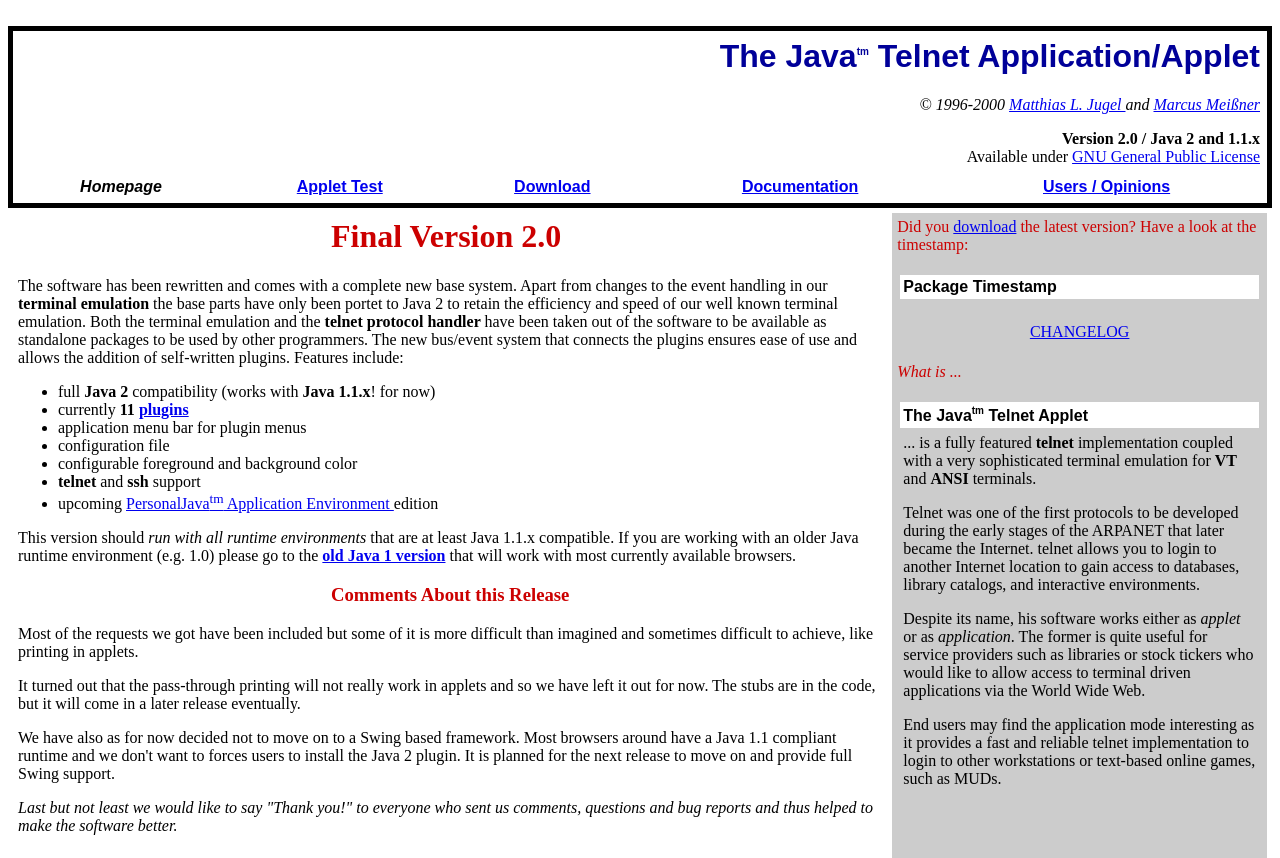
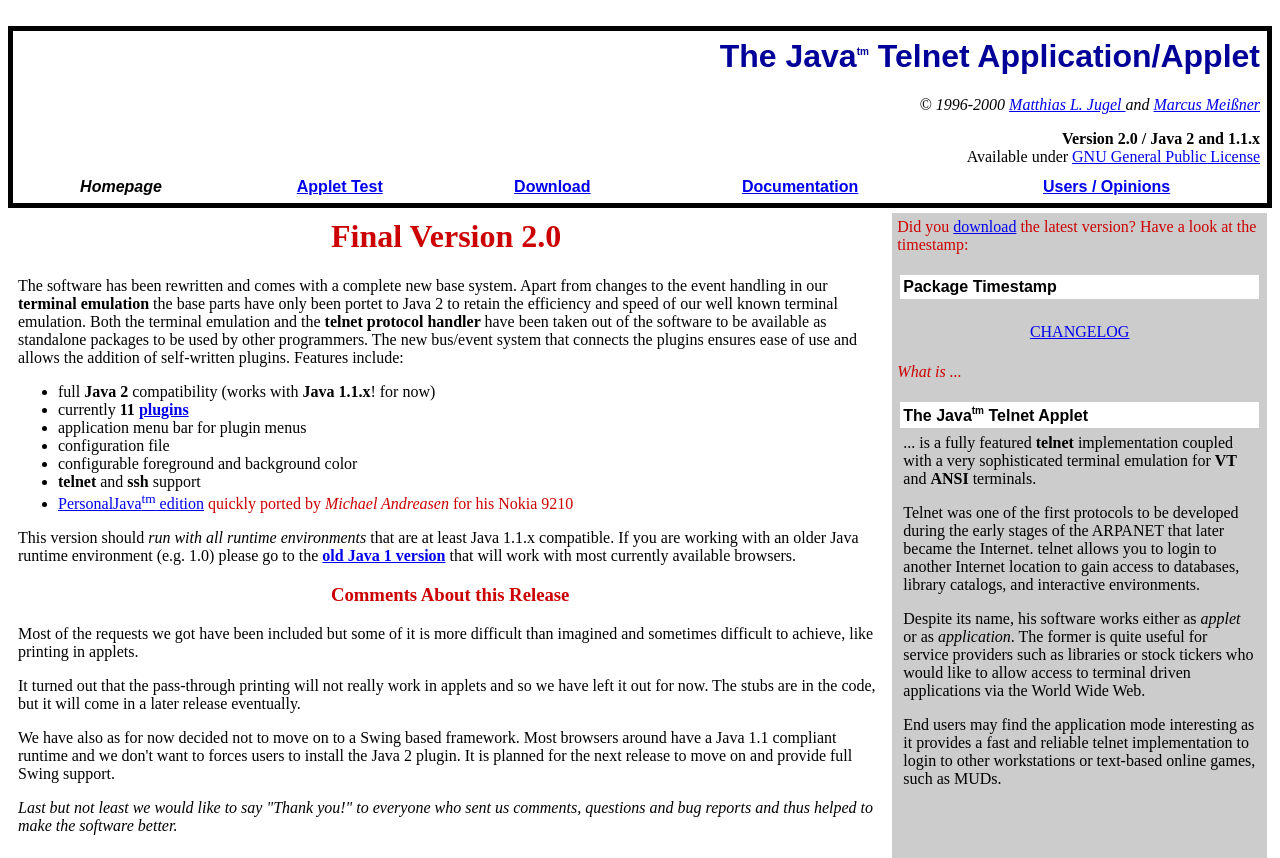
Before and after one commit to thinkberg/jta, a plain HTML site: page index.html in a window 1280 px wide. Shown: the top 858 px of the page. Drawn offline with Linux system fonts and the light colour scheme.

Commit message:
*** empty log message ***

```diff
--- a/index.html
+++ b/index.html
@@ -79,8 +79,7 @@
 <font color="#000000"><b>telnet</b> and <b>ssh</b> support</font></li>
 
 <li>
-<font color="#000000">upcoming <a href="http://java.sun.com/products/personaljava">PersonalJava<sup>tm</sup>
-Application Environment </a>edition</font></li>
+<font color="#CC0000"><a href="http://www.systems.to/telnet.html">PersonalJava<sup>tm</sup> edition</a> quickly ported by <i>Michael Andreasen</i> for his Nokia 9210</font> </li>
 </ul>
 <font color="#000000">This version should <i>run with all runtime environments</i>
 that are at least Java 1.1.x compatible. If you are working with an older
```
Also changed, not shown: doc/Main.html (+1 -1 lines), html/download.html (+4 -3 lines).
